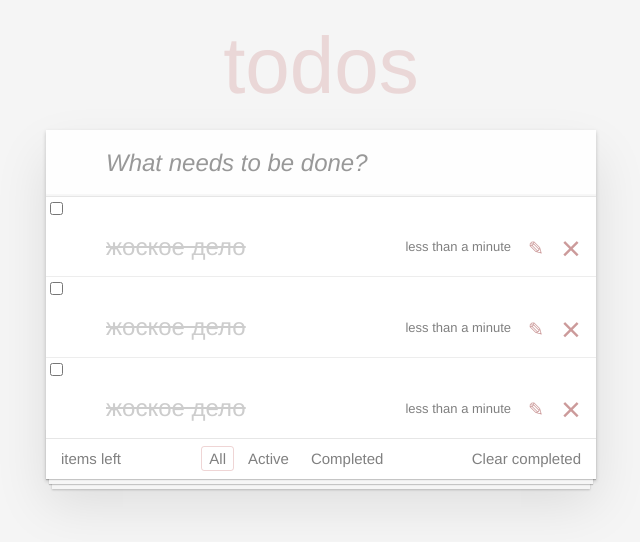
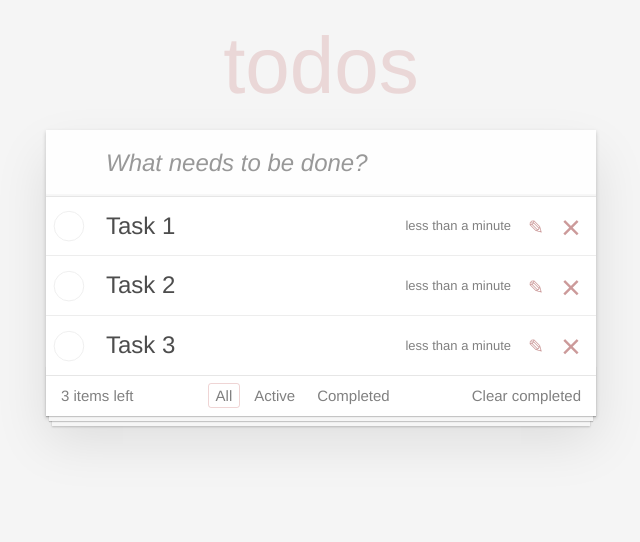
Before and after one commit to BxyHoT/firstViteReact, a React (Vite) app: page / in a window 1280 px wide. Shown: the top 542 px of the page, without its empty margins (319-959 px from the left). Built offline with nearby package versions, Linux system fonts and the light colour scheme.

Commit message:
добавлена пометка выполнено

```diff
--- a/src/App.tsx
+++ b/src/App.tsx
@@ -1,23 +1,59 @@
 import "./App.css";
 import { Header } from "./modules/Header/Header";
-import { TaskList, Task } from "./modules/TaskList/TaskList";
+import { TaskList } from "./modules/TaskList/TaskList";
 import { Footer } from "./modules/Footer/Footer";
+// import { useState } from "react";
+import React from "react";
 
-function App() {
-  const tasksArray: Task[] = [
-    { id: 1, content: "жоское дело" },
-    { id: 2, content: "жоское дело" },
-    { id: 3, content: "жоское дело" },
-  ];
+interface Task {
+  id: number;
+  content: string;
+  isDone: boolean;
+  isDeleted: boolean;
+}
+
+export interface TaskListState {
+  tasksArray: Task[];
+}
+
+class App extends React.Component<object, TaskListState> {
+  constructor(props: object) {
+    super(props);
+    this.state = {
+      tasksArray: [
+        { id: 1, content: "Task 1", isDone: false, isDeleted: false },
+        { id: 2, content: "Task 2", isDone: false, isDeleted: false },
+        { id: 3, content: "Task 3", isDone: false, isDeleted: false },
+      ],
+    };
+  }
+
+  handleChangeDone = (id: number) => {
+    this.setState(({ tasksArray }) => {
+      const updatedTasks = tasksArray.map((task) =>
+        task.id === id ? { ...task, isDone: !task.isDone } : task
+      );
+
+      return { tasksArray: updatedTasks };
+    });
+  };
+
+  render() {
+    const { tasksArray } = this.state;
+
     return (
       <section className="todoapp">
         <Header />
         <section className="main">
-        <TaskList tasksArray={tasksArray}></TaskList>
-        <Footer />
+          <TaskList
+            tasksArray={tasksArray}
+            handleChangeDone={this.handleChangeDone}
+          ></TaskList>
+          <Footer taskLength={tasksArray.length} />
         </section>
       </section>
     );
   }
+}
 
 export default App;
--- a/src/modules/Task/Task.tsx
+++ b/src/modules/Task/Task.tsx
@@ -1,8 +1,27 @@
 import "../../App.css";
 import { formatDistanceToNow } from "date-fns";
-export const Task = ({ content }: { content: string }) => (
+
+export const Task = ({
+  content,
+  isDone,
+  handleChangeDone,
+  id,
+}: {
+  id: number;
+  content: string;
+  isDone: boolean;
+  handleChangeDone: (id: number) => void;
+}) => {
+  return (
     <div className="view">
-    <input className="" type="checkbox" />
+      <input
+        className="toggle"
+        type="checkbox"
+        checked={isDone}
+        onChange={() => {
+          handleChangeDone(id);
+        }}
+      />
       <label>
         <span className="description">{content}</span>
         <span className="created">{formatDistanceToNow(new Date())}</span>
@@ -11,3 +30,4 @@ export const Task = ({ content }: { content: string }) => (
       <button className="icon icon-destroy"></button>
     </div>
   );
+};
--- a/src/modules/TaskList/TaskList.tsx
+++ b/src/modules/TaskList/TaskList.tsx
@@ -1,23 +1,28 @@
 import "../../App.css";
 import { Task } from "../Task/Task";
+import { TaskListState } from "../../App";
 
-export interface Task {
-  id: number;
-  content: string;
-}
+export const TaskList = ({
+  tasksArray,
+  handleChangeDone,
+}: {
+  tasksArray: TaskListState["tasksArray"];
+  handleChangeDone: (id: number) => void;
+}) => {
+  const tasks = tasksArray.map((task) => {
+    const { id, content, isDone } = task;
 
-interface TasksListProps {
-  tasksArray: Task[];
-}
-
-export const TaskList = ({ tasksArray }: TasksListProps) => {
-  const tasks = tasksArray.map((task) => {
-    const { id, content } = task;
     return (
-      <li className="completed" key={id}>
-        <Task content={content} />
+      <li className={isDone ? "completed" : ""} key={id}>
+        <Task
+          id={id}
+          content={content}
+          isDone={isDone}
+          handleChangeDone={handleChangeDone}
+        />
       </li>
     );
   });
+
   return <ul className="todo-list">{tasks}</ul>;
 };
```
Lines whose indentation alone changed are shown as unchanged.
